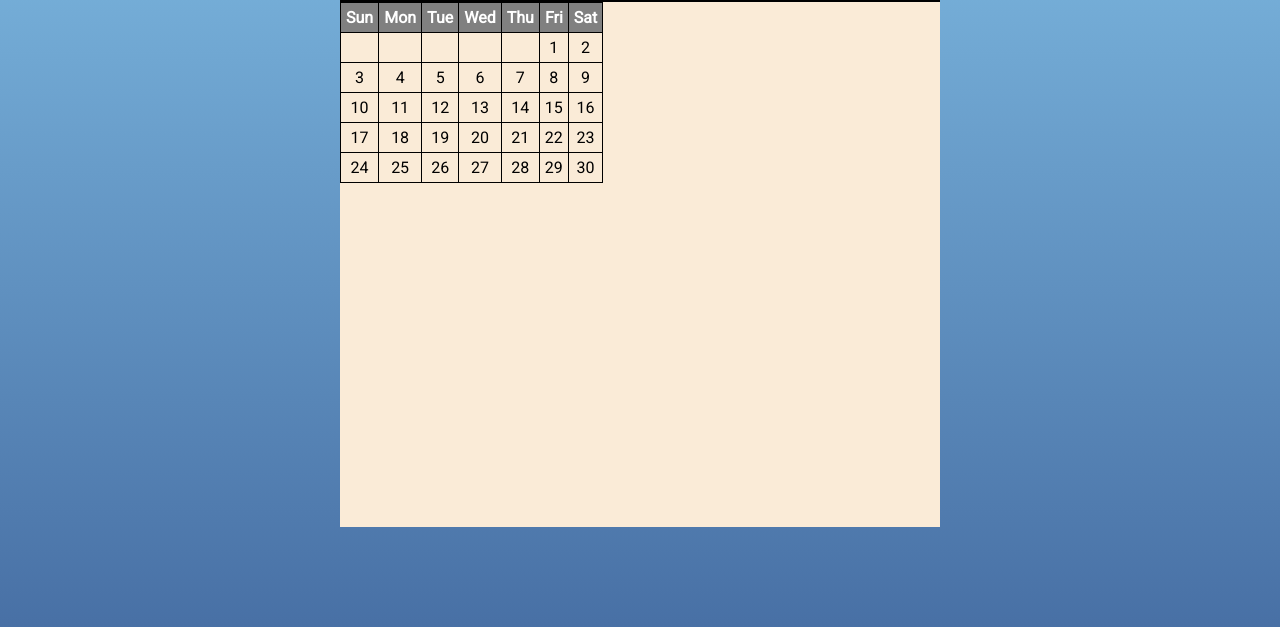
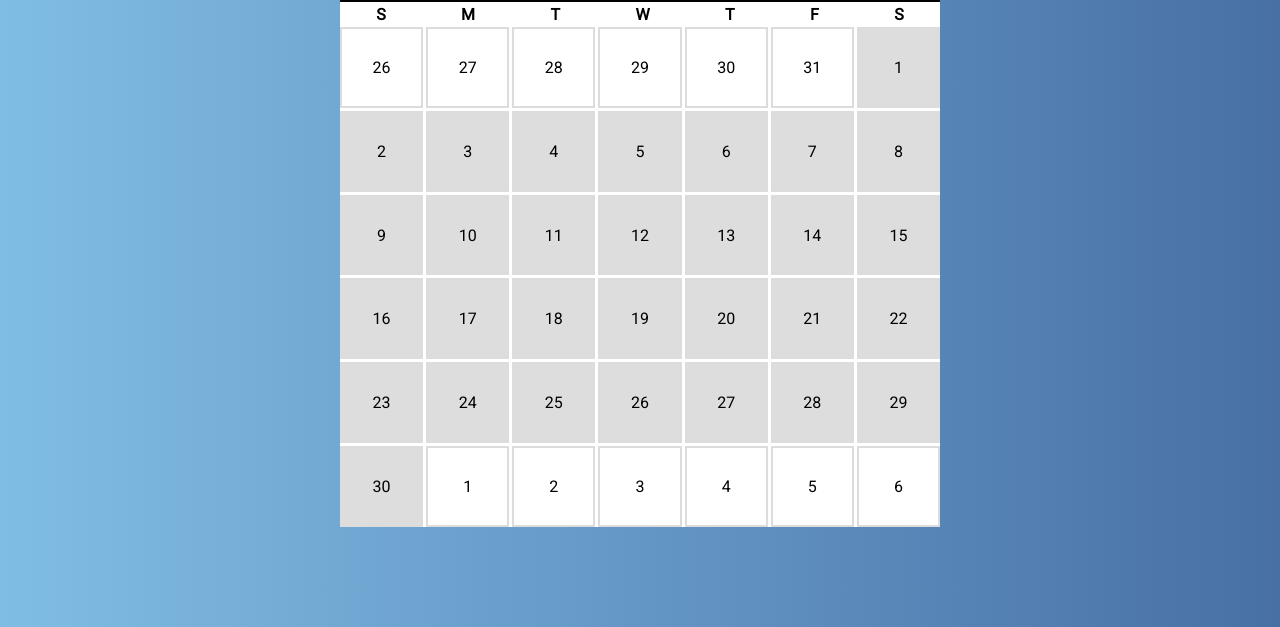
Before and after one commit to AvarageCodeEnjoyer/Movie-Gallery, a plain HTML site: page Calender/Calender.html in a window 1280 px wide. Shown: the part 173-800 px from the top of the page. Drawn offline with Linux system fonts and the light colour scheme.

Commit message:
Finished Project

```diff
--- a/Calender/Calender.html
+++ b/Calender/Calender.html
@@ -13,64 +13,73 @@
 <body>
   <div class="container">
     <div class="calender">
-      <h1>April 2023</h1>
-        <table>
+      <h1><b>April 2023</b></h1>
+      <table>
           <thead>
             <tr>
-              <th>Sun</th>
-              <th>Mon</th>
-              <th>Tue</th>
-              <th>Wed</th>
-              <th>Thu</th>
-              <th>Fri</th>
-              <th>Sat</th>
+              <th>S</th>
+              <th>M</th>
+              <th>T</th>
+              <th>W</th>
+              <th>T</th>
+              <th>F</th>
+              <th>S</th>
             </tr>
           </thead>
           <tbody>
             <tr>
-              <td></td>
-              <td></td>
-              <td></td>
-              <td></td>
-              <td></td>
-              <td>1</td>
-              <td>2</td>
-            </tr>
-            <tr>
-              <td>3</td>
-              <td>4</td>
-              <td>5</td>
-              <td>6</td>
-              <td>7</td>
-              <td>8</td>
-              <td>9</td>
-            </tr>
-            <tr>
-              <td>10</td>
-              <td>11</td>
-              <td>12</td>
-              <td>13</td>
-              <td>14</td>
-              <td>15</td>
-              <td>16</td>
-            </tr>
-            <tr>
-              <td>17</td>
-              <td>18</td>
-              <td>19</td>
-              <td>20</td>
-              <td>21</td>
-              <td>22</td>
-              <td>23</td>
-            </tr>
-            <tr>
-              <td>24</td>
-              <td>25</td>
               <td>26</td>
               <td>27</td>
               <td>28</td>
               <td>29</td>
               <td>30</td>
+              <td>31</td>
+              <td class="april">1</td>
+            </tr>
+            <tr>
+              <td class="april">2</td>
+              <td class="april">3</td>
+              <td class="april">4</td>
+              <td class="april">5</td>
+              <td class="april">6</td>
+              <td class="april">7</td>
+              <td class="april">8</td>
+            </tr>
+            <tr>
+              <td class="april">9</td>
+              <td class="april">10</td>
+              <td class="april">11</td>
+              <td class="april">12</td>
+              <td class="april">13</td>
+              <td class="april">14</td>
+              <td class="april">15</td>
+            </tr>
+            <tr>
+              <td class="april">16</td>
+              <td class="april">17</td>
+              <td class="april">18</td>
+              <td class="april">19</td>
+              <td class="april">20</td>
+              <td class="april">21</td>
+              <td class="april">22</td>
+            </tr>
+            <tr>
+              <td class="april">23</td>
+              <td class="april">24</td>
+              <td class="april">25</td>
+              <td class="april">26</td>
+              <td class="april">27</td>
+              <td class="april">28</td>
+              <td class="april">29</td>
+            </tr>
+            <tr>
+              <td class="april">30</td>
+              <td>1</td>
+              <td>2</td>
+              <td>3</td>
+              <td>4</td>
+              <td>5</td>
+              <td>6</td>
             </tr>
           </tbody>
         </table>
--- a/Calender/StyleSheet.css
+++ b/Calender/StyleSheet.css
@@ -5,8 +5,12 @@ body {
   margin: 0px;
 }
 
+.april {
+  background-color: #dddddd;
+}
+
 .container {
-  background-image: linear-gradient(#80bde4,#4870a5);
+  background-image: linear-gradient(to right,#80bde4,#4870a5);
   width: 100%;
   height: 100%;
   display: grid;
@@ -17,7 +21,8 @@ body {
 .calender {
   width: 600px;
   height: 600px;
-  background-color: antiquewhite;
+  background-color: rgb(255, 255, 255);
+  position: relative;
 }
 
 .calender > h1 {
@@ -25,7 +30,7 @@ body {
   color: white;
   text-align: center;
   height: 75px;
-  font-size: 40px;
+  font-size: 35px;
   margin: 0px;
   display: flex;
   align-items: center;
@@ -33,17 +38,48 @@ body {
 }
 
 table {
+  width: 600px;
+  height: 500px;
   border-collapse: collapse;
 }
-th, td {
-  border: 1px solid black;
-  padding: 5px;
+
+tbody {
+  display: grid;
+  grid-template-rows: repeat(6, auto);
+  gap: 3px;
+  width: 100%;
+  height: 500px;
+}
+
+thead > tr {
+  height: 25px;
+  display: flex;
+  align-items: center;
+}
+
+tr {
+  display: flex;
+  justify-content: space-around;
+  align-content: center;
+  gap: 3px;
+}
+
+th {
   text-align: center;
+  padding: 0px
 }
-th {
-  background-color: gray;
-  color: white;
+
+td {
+  display: flex;
+  justify-content: center;
+  align-items: center;
+  border: 2px solid #dddcdc;
+  text-align: center;
+  width: 100%;
+  height: 100%;
+  box-sizing: border-box;
 }
+
 td.today {
   background-color: lightblue;
 }
```
